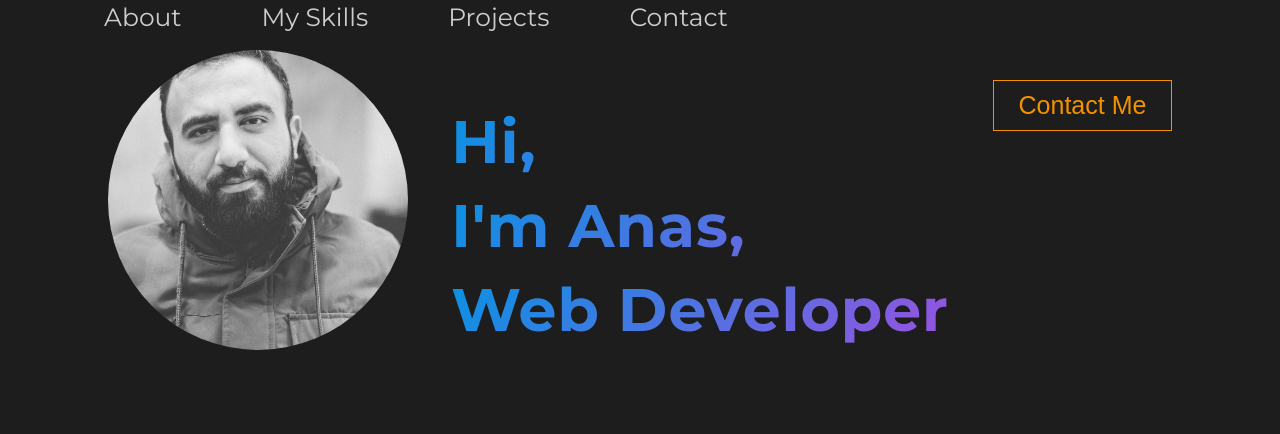
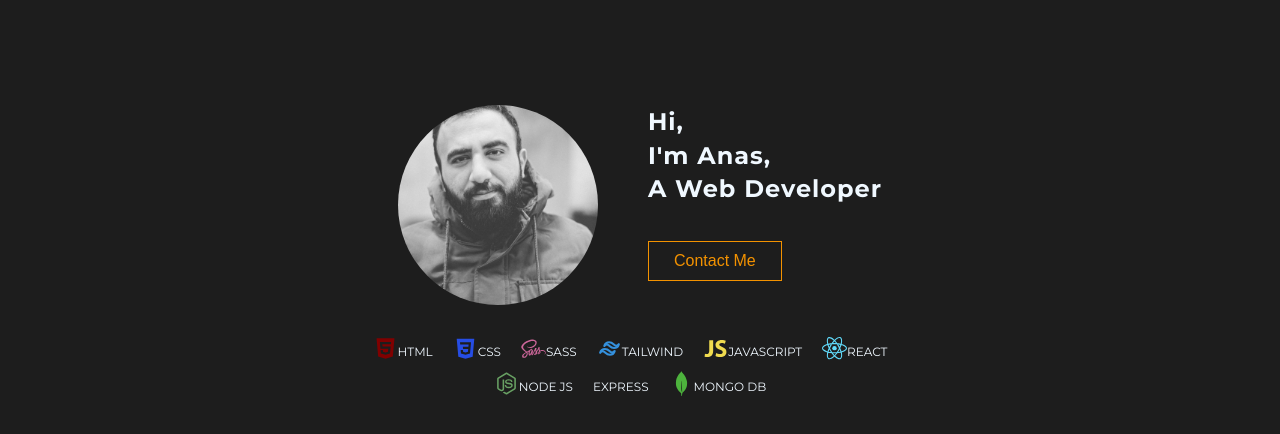
Before and after one commit to AnasAzkoul/react-my-portfolio, a React (Create React App) app: page / in a window 1280 px wide. Shown: the top 434 px of the page. Built offline with nearby package versions, Linux system fonts and the light colour scheme.

Commit message:
finalized wide view and added tech stack logos

```diff
--- a/package.json
+++ b/package.json
@@ -11,6 +11,7 @@
     "react-icons": "^4.4.0",
     "react-router-dom": "^6.3.0",
     "react-scripts": "5.0.1",
+    "styled-components": "^5.3.5",
     "web-vitals": "^2.1.4"
   },
   "scripts": {
--- a/src/components/Hero.js
+++ b/src/components/Hero.js
@@ -1,21 +1,123 @@
-import profileImg from '../assets/profile-img.jpg';
+import profileImg2 from '../assets/profile-img.jpg';
+import { techStack } from '../utils/constants';
+import styled from 'styled-components';
 
 const Hero = () => {
   return (
-    <section className='profile-section'>
-      <div className="img-container">
-        <img src={profileImg} alt="" />
-      </div>
-      <div className="profile-info">
-        <h1>
-          <span>Hi,</span>
-          <span>I'm Anas,</span>
-          <span>Web developer</span>
-        </h1>
-      </div>
-      <button type='button' className='btn profile-btn'>contact me</button>
-    </section>
-  )
+    <>
+      <Wrapper>
+        <div className='section-center'>
+          <div className='img-container'>
+            <img src={profileImg2} alt='' />
+          </div>
+          <div className='info-container'>
+            <h1 className='profile-info'>
+              <span>Hi,</span>
+              <span>I'm Anas,</span>
+              <span>a Web developer</span>
+            </h1>
+            <button type='button' className='btn profile-btn'>
+              contact me
+            </button>
+          </div>
+        </div>
+      </Wrapper>
+      <TechStackContainer>
+        {techStack.map((item, index) => {
+          const { id, text, logo, style } = item;
+          return (
+            <li key={id}>
+              <span className='logo' style={style}>
+                {logo}
+              </span>
+              <span className='name'> {text}</span>
+            </li>
+          );
+        })}
+      </TechStackContainer>
+    </>
+  );
 }
 
 export default Hero;
+
+const Wrapper = styled.section`
+  display: flex;
+  flex-direction: column;
+
+  .img-container {
+    width: 20rem;
+    height: 20rem;
+    position: relative;
+    border-radius: 50%;
+
+    img {
+      width: 100%;
+      height: 100%;
+      display: block;
+      border-radius: 50%;
+      object-fit: cover;
+      position: relative;
+      animation: fade-in ease 5s;
+    }
+  }
+
+  .info-container {
+    display: flex;
+    flex-direction: column;
+    align-items: flex-start;
+    /* padding-bottom: 5rem; */
+  }
+
+  .profile-info {
+    /* margin-top: 5rem; */
+    text-align: left;
+    font-size: 2.4rem;
+    display: flex;
+    flex-direction: column;
+    text-transform: capitalize;
+    letter-spacing: 0.1rem;
+    animation: moveFromLeft 2s ease-out;
+  }
+
+  .profile-btn {
+    margin-top: 3.5rem;
+    animation: moveFromBottom 2s ease-out;
+  }
+
+  @media screen and (min-width: 800px) {
+    margin: 3rem auto;
+    flex-direction: row;
+    justify-content: center;
+
+    .section-center {
+      display: flex;
+    }
+
+    .img-container {
+      margin-right: 5rem;
+    }
+  }
+`;
+
+
+const TechStackContainer = styled.ul`
+  display: flex;
+  justify-content: center;
+  flex-wrap: wrap;
+  max-width: 60rem;
+  margin: 0rem auto;
+  font-size: 1.2rem;
+  list-style-type: none;
+
+  li {
+    display: flex;
+    align-items: center;
+    margin-right: 2rem;
+    text-transform: uppercase;
+  }
+
+  li .logo {
+    font-size: 2.5rem;
+  }
+`;
--- a/src/components/Navbar.js
+++ b/src/components/Navbar.js
@@ -1,5 +1,6 @@
 import {GiHamburgerMenu} from 'react-icons/gi';
 import {links} from '../utils/constants';
+import styled from 'styled-components'
 import {Link} from 'react-router-dom';
 import IconButton from './IconButton';
 import { useNavContext } from '../contexts/NavContext';
@@ -8,24 +9,87 @@ const Navbar = () => {
   const {openSidebar} = useNavContext();
 
   return (
-    <nav className='nav-container'>
+    <Wrapper>
       <div className='nav-center'>
-        <IconButton className='nav-toggle' type='nav' onClick={openSidebar}>
+        <IconButton
+          className='nav-toggle'
+          type='nav'
+          onClick={openSidebar}
+        >
           <GiHamburgerMenu />
         </IconButton>
       </div>
       <ul className='nav-links'>
-        {links.map((link) => {
+        {links.map((link, index) => {
           const { id, text, url } = link;
           return (
-            <li key={id}>
+            <li
+              key={id}
+              style={{animation: `fade-in ${index + 1}s ease`}}
+            >
               <Link to={url}>{text}</Link>
             </li>
           );
         })}
       </ul>
-    </nav>
+    </Wrapper>
   );
 };
 
 export default Navbar;
+
+const Wrapper = styled.nav`
+  height: 5rem;
+  width: 90vw;
+
+  .nav-center {
+    display: flex;
+    justify-content: flex-end;
+    position: relative;
+  }
+  .nav-toggle {
+    color: var(--clr-primary-2);
+    position: absolute;
+    top: 2.5rem;
+  }
+
+  .nav-links {
+    display: none;
+  }
+
+  @media screen and (min-width: 800px) {
+    display: flex;
+    justify-content: center;
+    margin-top: 2.5rem;
+
+    .nav-toggle {
+      display: none;
+    }
+    .nav-links {
+      display: flex;
+      text-decoration: none;
+      list-style-type: none;
+    }
+    .nav-links li {
+      margin: 0 4rem;
+      transition: all 0.3s ease-out;
+    }
+
+    .nav-links li:hover::after {
+      content: '';
+      display: block;
+      background-color: var(--clr-primary-4);
+      height: 0.3rem;
+      animation: moveFromLeft 1s;
+    }
+
+    .nav-links li a {
+      text-transform: capitalize;
+      text-decoration: none;
+      color: #ccc;
+      font-size: 1.4rem;
+      letter-spacing: 0.2rem;
+      text-transform: uppercase;
+    }
+  }
+`;
--- a/src/index.css
+++ b/src/index.css
@@ -30,24 +30,34 @@ body{
   box-sizing: border-box;
   display: flex;
   justify-content: center;
-  /* max-width: var(--max-width); */
+  max-width: var(--max-width);
+  margin: 0 auto;
 }
 
 section{
   width: 90vw;
 }
 
-/* Navigation */
-
-.nav-container{
-  height: 5rem;
-  width: 90vw;
+/* buttons */
+.btn{
+  padding: 1rem 2.5rem;
+  font-size: 1.6rem;
+  text-transform: capitalize;
+  color: var(--clr-primary-4);
+  background-color: transparent;
+  border: 1px solid var(--clr-primary-4);
+  cursor: pointer;
+  transition: all 0.2s linear;
 }
 
-.nav-center{
-  display: flex;
-  justify-content: flex-end;
-  position: relative;
+.btn:hover{
+  background-color: var(--clr-primary-4);
+  color: var(--clr-primary-1);
+  transform: translateY(-0.3rem);
+}
+
+.btn:active{
+  transform: translateY(-0.1rem);
 }
 
 .icon-btn{
@@ -57,186 +67,54 @@ section{
   font-size: 3rem;
   background: transparent;
   border: none;
-
 }
 
-.nav-toggle{
-  color: var(--clr-primary-2);
-  position: absolute;
-  top: 2.5rem;
-}
-
-.nav-links{
-  display: none;
-}
-
-@media screen and (min-width: 800px){
-  .nav-toggle{
-    display: none;
-  }
-  .nav-links{
-    display: flex;
-    text-decoration: none;
-    list-style-type: none;
-  }
-  .nav-links li {
-    margin: 0 4rem;
+/* Animations */
+@keyframes fade-in {
+  from {
+    opacity: 0;
   }
 
-  .nav-links li a{
-    text-transform: capitalize;
-    text-decoration: none;
-    color: #ccc;
-    font-size: 2.5rem;
+  to {
+    opacity: 1;
   }
 }
 
+@keyframes moveFromLeft {
+  0% {
+    opacity: 0;
+    transform: translateX(-10rem);
+  }
+  80% {
+    transform: translate(0.5rem);
+  }
 
-/* Profile */
-.profile-section{
-  display: flex;
-  flex-direction: column;
-  align-items: flex-start;
-  justify-content: center;
-}
-
-@media screen and (min-width: 800px){
-  .profile-section{
-    flex-direction: row;
-    justify-content: space-evenly;
+  100% {
+    opacity: 1;
+    transform: translate(0);
   }
 }
 
-/* profile-info */
-.profile-info{
-  margin-top: 5rem;
-  text-align: left;
-  font-size: 4rem;
+@keyframes moveFromBottom {
+  0%{
+    opacity: 0;
+    transform: translateY(-10rem);
+  }
+  80%{
+    transform: translateY(0.5rem);
+  }
+  100%{
+    opacity: 1;
+    transform: translateY(0);
+  }
 }
 
-.profile-info span {
-  display: block;
-  background-image:
-  linear-gradient(135deg,var(--clr-primary-2) 0%,var(--clr-primary-3) 100%);
-  background-clip: text;
-  color: transparent;
-  text-transform: capitalize;
-  letter-spacing: 0.1rem;
-}
+@keyframes rotate {
+  0%{
+    transform: rotate(360deg);
+  }
 
-/* profile image styles */
-
-.img-container{
-  width: 30rem;
-  height: 30rem;
-  position: relative;
-  border-radius: 50%;
-}
-
-.img-container img {
-  width: 100%;
-  height: 100%;
-  display: block;
-  border-radius: 50%;
-  object-fit: cover;
-  position: relative;
-}
-
-/* buttons */
-
-.btn{
-  padding: 1rem 2.5rem;
-  font-size: 2.5rem;
-  text-transform: capitalize;
-  color: var(--clr-primary-4);
-  background-color: transparent;
-  border: 1px solid var(--clr-primary-4);
-  cursor: pointer;
-}
-
-.profile-btn{
-  margin-top: 3rem;
-}
-
-/* sidebar */
-
-.sidebar-container{
-  text-align: left;
-}
-
-.sidebar-header{
-  display: flex;
-  justify-content: space-between;
-  align-items: center;
-  margin: 2rem 4rem;
-}
-
-.sidebar-header-info span{
-  display: block;
-  text-transform: uppercase;
-  font-family: sans-serif;
-}
-
-.info-main{
-  font-size: 8rem;
-  background-image:
-  linear-gradient(135deg,var(--clr-primary-2) 0%,var(--clr-primary-3) 100%);
-  background-clip: text;
-  color: transparent;
-}
-
-.info-sub{
-  font-size: 2rem;
-  color: #a0a0a0;
-  letter-spacing: 0.2rem;
-}
-
-.sidebar-toggle {
-  color: var(--clr-primary-3);
-  position: relative;
-  top: -3rem;
-  right: -3rem;
-}
-
-.links{
-  margin-bottom: 2rem;
-  margin-left: 4rem;
-  list-style-type: none;
-  margin-top: 2rem;
-}
-
-.links li{
-  margin-top: 2rem;
-}
-
-.links a {
-  text-decoration: none;
-  text-transform: uppercase;
-  letter-spacing: 0.3rem;
-  font-size: 2.5rem;
-  color: var(--clr-primary-4);
-  font-weight: 200;
-}
-
-.sidebar {
-  position: fixed;
-  left: 0;
-  top: 0;
-  width: 100%;
-  height: 100%;
-  background-color: var(--clr-primary-1);
-  transition: all 0.3s linear;
-  transform: translate(-100%);
-  z-index: -1;
-}
-
-.show-sidebar{
-  transform: translate(0);
-  z-index: 999;
-}
-
-@media screen and (min-width: 800px){
-  .sidebar{
-    display: none;
+  100%{
+    transform: rotate(0deg);
   }
 }
--- a/src/utils/constants.js
+++ b/src/utils/constants.js
@@ -1,3 +1,11 @@
+import React from 'react';
+import {AiFillHtml5} from 'react-icons/ai';
+import {DiCss3, DiSass} from 'react-icons/di';
+import {TbBrandTailwind} from 'react-icons/tb';
+import {IoLogoJavascript, IoLogoNodejs} from 'react-icons/io';
+import {GrReactjs} from 'react-icons/gr';
+import { SiMongodb } from 'react-icons/si';
+
 export const links = [
   {
     id: 1,
@@ -20,3 +28,63 @@ export const links = [
     url: '/contact'
   }
 ]
+
+export const techStack = [
+  {
+    id: 1,
+    text: 'HTML',
+    logo: <AiFillHtml5 />,
+    style: { color: '#800000' },
+  },
+  {
+    id: 2,
+    text: 'CSS',
+    logo: <DiCss3 />,
+    style: { color: '#264de4' },
+  },
+  {
+    id: 3,
+    text: 'Sass',
+    logo: <DiSass />,
+    style: { color: ' #c69' },
+  },
+  {
+    id: 4,
+    text: 'Tailwind',
+    logo: <TbBrandTailwind />,
+    style: { color: '#3490dc' },
+  },
+  {
+    id: 5,
+    text: 'javascript',
+    logo: <IoLogoJavascript />,
+    style: { color: '#F0DB4F' },
+  },
+  {
+    id: 5,
+    text: 'react',
+    logo: <GrReactjs />,
+    style: { color: '#61DBFB' },
+  },
+  {
+    id: 5,
+    text: 'node js',
+    logo: <IoLogoNodejs />,
+    style: { color: '#68A063' },
+  },
+  {
+    id: 5,
+    text: 'express',
+    logo: '',
+    style: {
+      fontSize: '1.6rem',
+      textTransform: 'capitalize',
+    },
+  },
+  {
+    id: 5,
+    text: 'mongo db',
+    logo: <SiMongodb />,
+    style: { color: '#4DB33D' },
+  },
+];
```
Also changed, not shown: src/components/Sidebar.js (+98 -3 lines), src/assets/profileImg2.jpg (added), 1 other file (tests, documents, lock files or other folders).
